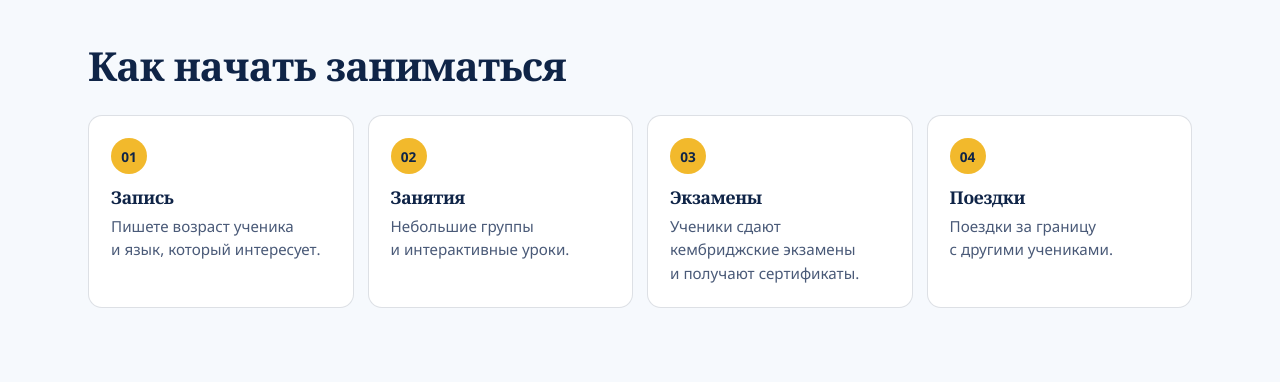
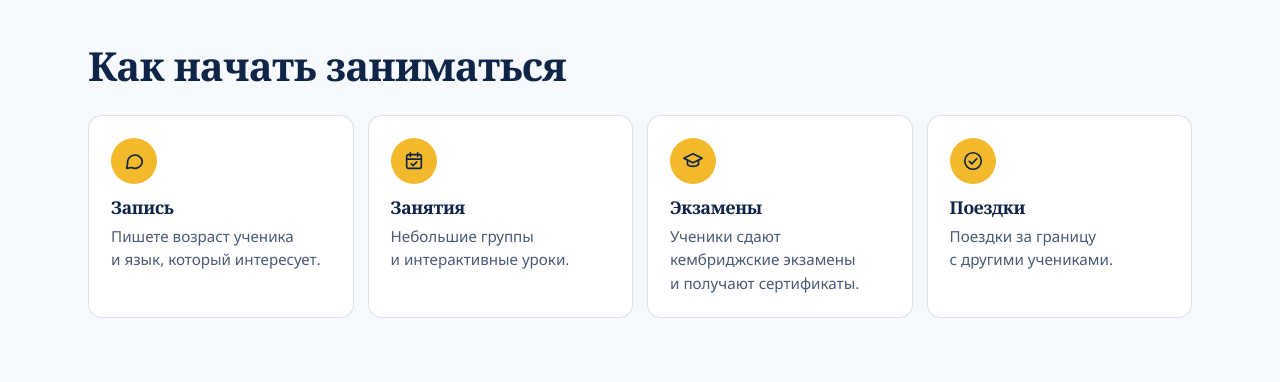
Before and after one commit to tuzir2022-creator/dipleng-izhevsk, a plain HTML site: page index.html in a window 1280 px wide. Shown: the part 1580-1962 px from the top of the page. Drawn offline with Linux system fonts and the light colour scheme.

Commit message:
Демо сайта: Диплэнг

```diff
--- a/index.html
+++ b/index.html
@@ -74,10 +74,10 @@
   <section class="s-section s-reveal">
     <header class="s-section__head"><h2>Как начать заниматься</h2></header>
     <ol class="s-steps">
-      <li class="s-steps__item"><span class="s-steps__n">01</span><h3>Запись</h3><p>Пишете возраст ученика и язык, который интересует.</p></li>
-      <li class="s-steps__item"><span class="s-steps__n">02</span><h3>Занятия</h3><p>Небольшие группы и интерактивные уроки.</p></li>
-      <li class="s-steps__item"><span class="s-steps__n">03</span><h3>Экзамены</h3><p>Ученики сдают кембриджские экзамены и получают сертификаты.</p></li>
-      <li class="s-steps__item"><span class="s-steps__n">04</span><h3>Поездки</h3><p>Поездки за границу с другими учениками.</p></li>
+      <li class="s-steps__item"><span class="s-steps__n" aria-hidden="true"><svg viewBox="0 0 24 24" width="22" height="22" fill="none" stroke="currentColor" stroke-width="1.8" stroke-linecap="round" stroke-linejoin="round"><path d="M21 12a8 8 0 0 1-11.6 7.1L4 20l1-4.6A8 8 0 1 1 21 12z"/></svg></span><h3>Запись</h3><p>Пишете возраст ученика и язык, который интересует.</p></li>
+      <li class="s-steps__item"><span class="s-steps__n" aria-hidden="true"><svg viewBox="0 0 24 24" width="22" height="22" fill="none" stroke="currentColor" stroke-width="1.8" stroke-linecap="round" stroke-linejoin="round"><rect x="4" y="5" width="16" height="15" rx="2"/><path d="M4 10h16M8 3v4M16 3v4M9 15l2 2 4-4"/></svg></span><h3>Занятия</h3><p>Небольшие группы и интерактивные уроки.</p></li>
+      <li class="s-steps__item"><span class="s-steps__n" aria-hidden="true"><svg viewBox="0 0 24 24" width="22" height="22" fill="none" stroke="currentColor" stroke-width="1.8" stroke-linecap="round" stroke-linejoin="round"><path d="M2 9l10-5 10 5-10 5z"/><path d="M6 11v5c3 2.5 9 2.5 12 0v-5"/></svg></span><h3>Экзамены</h3><p>Ученики сдают кембриджские экзамены и получают сертификаты.</p></li>
+      <li class="s-steps__item"><span class="s-steps__n" aria-hidden="true"><svg viewBox="0 0 24 24" width="22" height="22" fill="none" stroke="currentColor" stroke-width="1.8" stroke-linecap="round" stroke-linejoin="round"><circle cx="12" cy="12" r="9"/><path d="M8 12.5l2.7 2.7L16 9.5"/></svg></span><h3>Поездки</h3><p>Поездки за границу с другими учениками.</p></li>
     </ol>
   </section>
 
--- a/style-prod.css
+++ b/style-prod.css
@@ -213,3 +213,6 @@ main { max-width: var(--wrap); margin: 0 auto; padding: 0 var(--gut); }
 .s-toprating .s-reviews__stars { font-size: 1rem; }
 .s-toprating u { font-size: .92rem; font-weight: 400; color: var(--c-ink-soft); text-underline-offset: 3px; text-decoration-thickness: 1px; }
 .s-toprating:hover u { color: var(--c-accent-deep, var(--c-accent)); }
+
+.s-steps__n { width: 46px; height: 46px; }
+.s-steps__n svg { width: 22px; height: 22px; display: block; }
```
